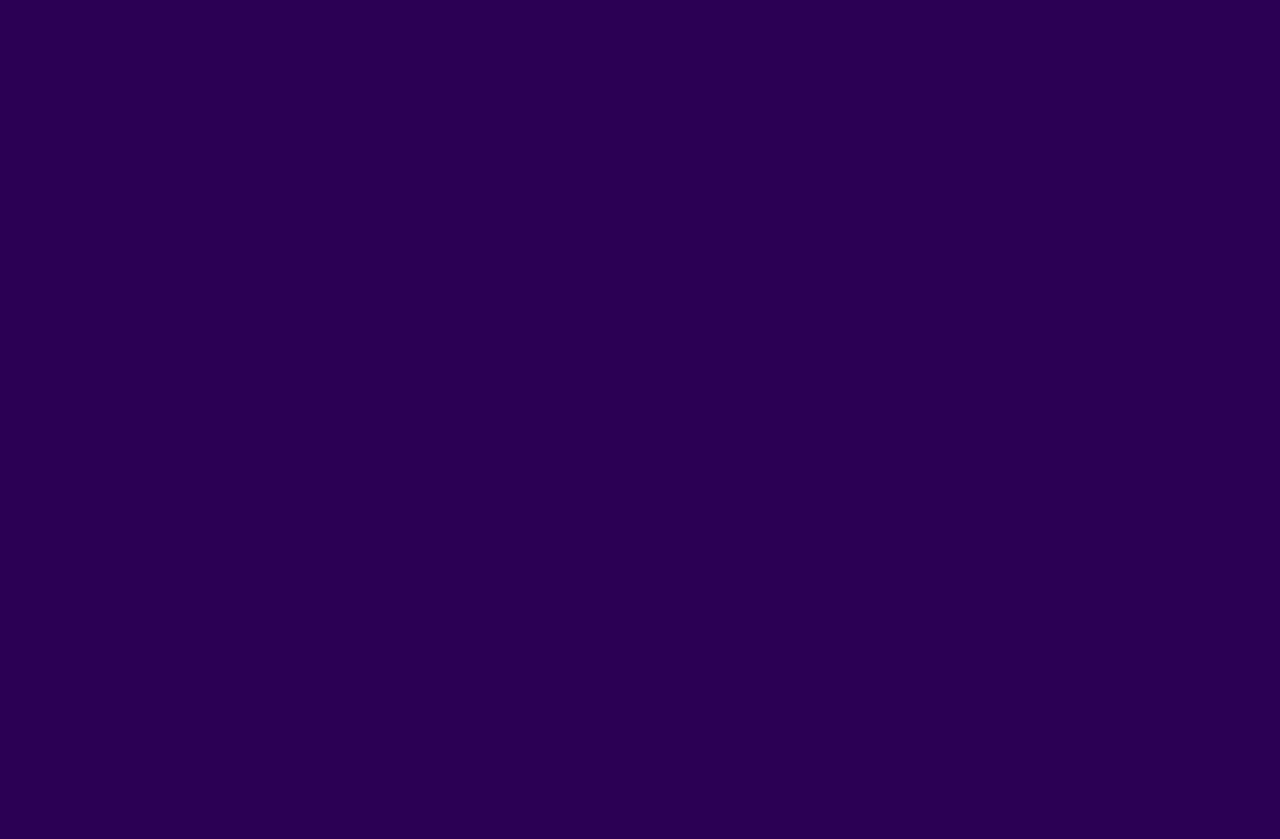
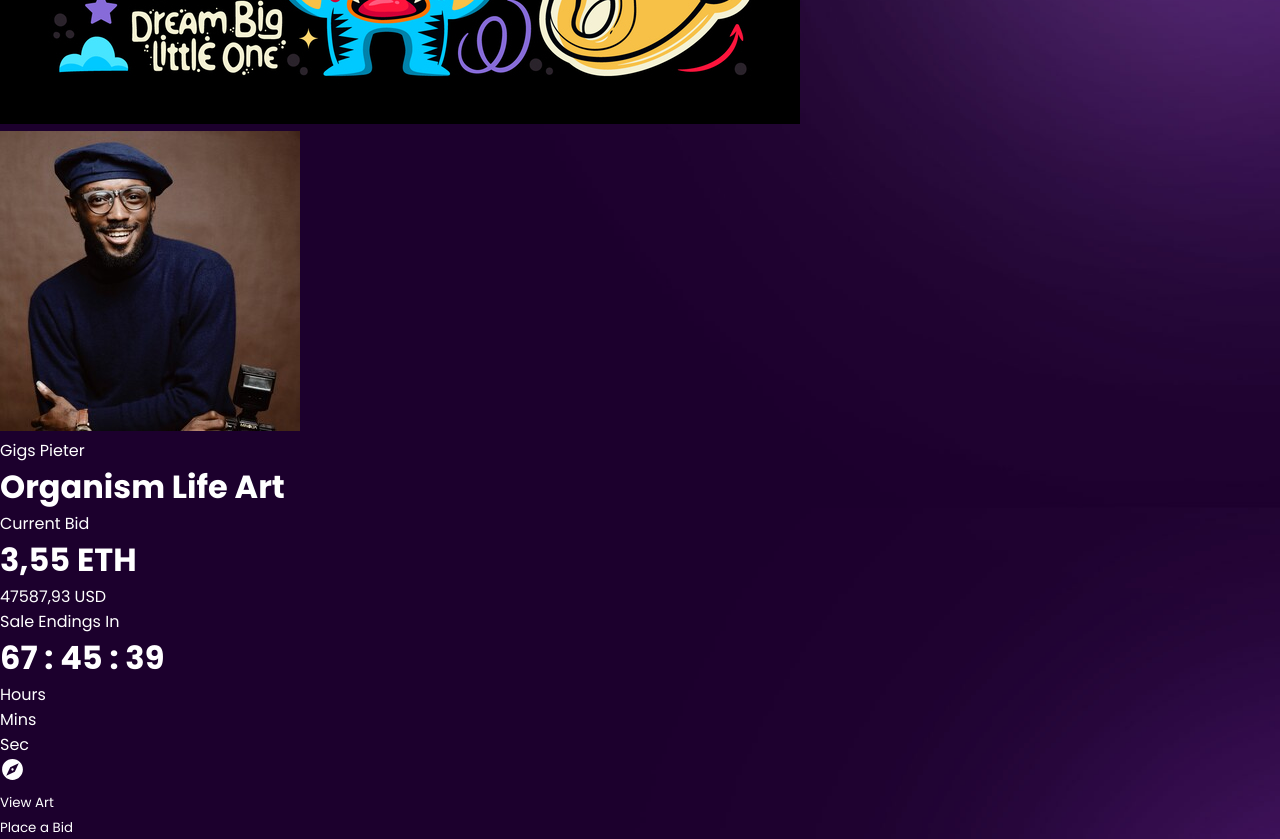
Before and after one commit to olufsenglo/joeyscoin, a React (Vite) app: page /dashboard in a window 1280 px wide. Shown: the part 1300-2139 px from the top of the page. Before the commit the page ends 800 px from the top, so only its background shows below. Built offline with nearby package versions, Linux system fonts and the light colour scheme.

Commit message:
Add featured nft to dashboard

```diff
--- a/src/pages/dashboard/index.jsx
+++ b/src/pages/dashboard/index.jsx
@@ -2,8 +2,10 @@
 import { Link } from 'react-router-dom'
 import { MdExplore } from 'react-icons/md'
 
+import mainNft from '../../assets/images/main-nft.jpg';
 import logo from '../../assets/images/logo.png';
 import profile from '../../assets/images/profile.jpg';
+import creator1 from '../../assets/images/creator1.jpg';
 
 export const Dashboard = () => {
   return (
@@ -48,6 +50,52 @@
         </div>
       </div>
 
+      <div className="dashboard-container">
+
+        <div className="large-container">
+          <div className="main-container">
+            <div className="nft">
+              <img src={mainNft} alt="NFT-1" />
+            </div>
+            <div className="nft-text">
+              <div className="creator creator-1 flex-div">
+                <img src={creator1} />
+                <p>Gigs Pieter</p>
+              </div>
+              <h1 className="title-nft">Organism Life Art</h1>
+              <div className="detail-nft flex-div">
+                <div className="current-bid">
+                  <p>Current Bid</p>
+                  <h1>3,55 ETH</h1>
+                  <p>47587,93 USD</p>
+                </div>
+                <div className="sale-detail">
+                  <p>Sale Endings In</p>
+                  <h1>67 : 45 : 39</h1>
+                  <span>
+                    <p>Hours</p>
+                    <p>Mins</p>
+                    <p>Sec</p>
+                  </span>
+                </div>
+              </div>
+              <div className="option-nft flex-div">
+                <a href="#"><MdExplore size={25} /></a>
+                <div className="button-1">
+                  <button>View Art</button>
+                </div>
+                <div className="button-2">
+                  <button>Place a Bid</button>
+                </div>
+              </div>
+            </div>
+          </div>
+
+        </div>
+
+
+
+      </div>
 
     </div>
   )
```
